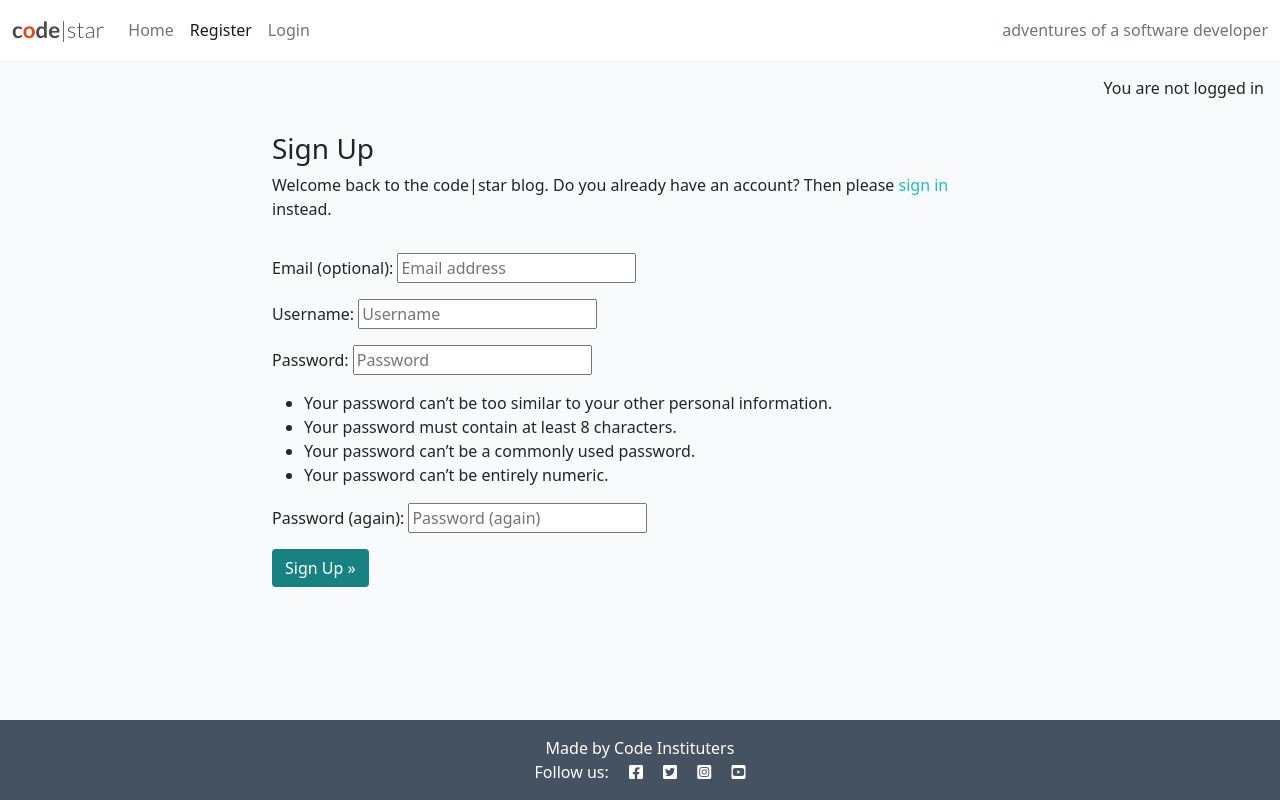
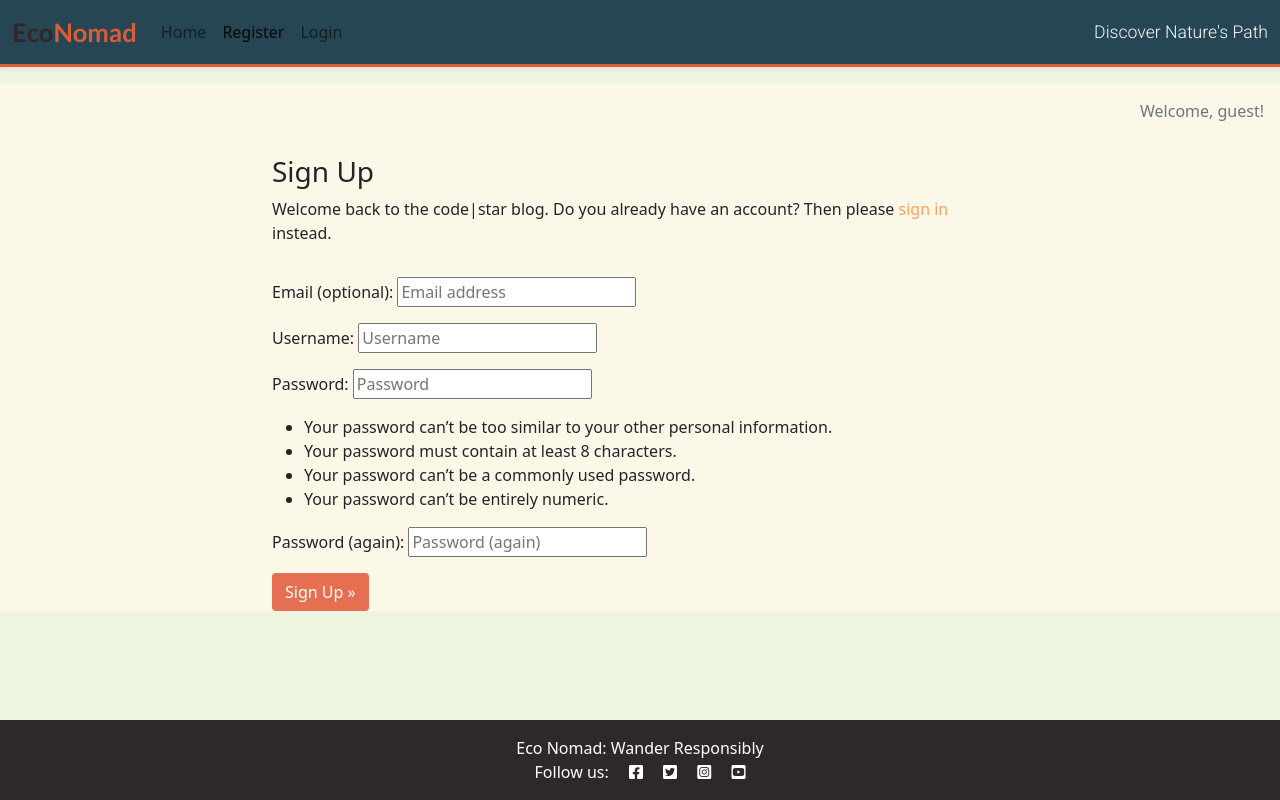
Before and after one commit to Florajenner/eco-nomad, a Django app: page /accounts/signup/ in a window 1280 px wide. Run offline with Django 4.2, Linux system fonts and the light colour scheme.

Commit message:
update css styling

```diff
--- a/static/css/style.css
+++ b/static/css/style.css
@@ -1,37 +1,49 @@
 body {
-    background-color: #F9FAFC;
+    background-color: #EDF5E1;
 }
 
 .brand {
-    font-family: Lato, sans-serif;
-    font-size: 1.4rem;
+    font-family: 'Lato', sans-serif;
+    font-size: 1.6rem;
     font-weight: 700;
-    color: #4A4A4F;
+    color: #2E282A;
 }
 
-.red-o {
-    color: #E84610;
+.earth-tone {
+    color: #D95D39;
 }
 
-.thin {
-    font-weight: 300;
+.navbar {
+    border-bottom: 3px solid #D95D39;
+    background-color: #264653;
+}
+
+.navbar-text {
+    font-family: 'Roboto', sans-serif;
+    font-size: 1.1rem;
+    color: #F4A261;
+}
+
+.main-bg {
+    background-color: #EDF5E1;
 }
 
 .light-bg {
-    background-color: #fff;
+    background-color: #FCF8E8;
 }
 
-.dark-bg {
-    background-color: #445261;
+.earth-tone-bg {
+    background-color: #2E282A;
 }
 
-.main-bg {
-    background-color: #F9FAFC;
+.dark-green {
+    background-color: #264653;
 }
 
 .card {
-    border: none;
-    background-color: transparent;
+    border: 2px solid #F4A261;
+    background-color: #FCF8E8;
+    box-shadow: 0 4px 8px rgba(0, 0, 0, 0.2);
 }
 
 .image-container {
@@ -43,7 +55,7 @@ body {
     bottom: 5%;
     min-width: 30%;
     left: -2px;
-    background-color: #188181;
+    background-color: #E76F51;
 }
 
 .scale {
@@ -64,98 +76,62 @@ body {
     display: inline-block;
     height: 33vh;
     width: 100%;
+    background-color: #264653;
 }
 
 .masthead-text {
-    background-color: #445261;
+    background-color: #2E282A;
     color: white;
     position: relative;
 }
 
-.masthead-image {
-    position: relative;
-    overflow: hidden;
-}
-
-.masthead-image:after {
-    content: "";
-    position: absolute;
-    top: 0;
-    right: 90%;
-    height: 100%;
-    width: 150%;
-    background: #445261;
-    -webkit-transform: skew(15deg);
-    -moz-transform: skew(15deg);
-    transform: skew(15deg);
-    z-index: 100;
-}
-
 .post-link {
     text-decoration: none;
-    color: #445261;
+    color: #264653;
 }
 
 .post-link:hover,
 .page-link {
-    color: #E84610;
-}
-
-.post-title {
-    margin-top: 10%;
-    margin-left: 5%;
-}
-
-.post-subtitle {
-    margin-left: 5%;
-    color: lightgray;
+    color: #D95D39;
 }
 
 .btn-signup,
 .btn-edit {
-    background-color: #188181;
+    background-color: #E76F51;
     color: #fff;
 }
 
 .btn-signup:hover,
 .btn-signup:active {
     background-color: #fff;
-    color: #23BBBB;
+    color: #E76F51;
 }
 
 .link {
-    color: #23BBBB;
+    color: #F4A261;
     text-decoration: none;
 }
 
 .link:hover,
 .link:active {
-    color: #445261;
+    color: #264653;
     text-decoration: underline;
 }
 
 .btn-like {
-    color: #E84610;
+    color: #D95D39;
     border: none;
     background: transparent;
 }
 
 .btn-delete {
     color: #fff;
-    background: #E84610;
+    background: #D95D39;
 }
 
 .btn-like:hover,
 .btn-like:active {
-    color: #E84610;
+    color: #D95D39;
     background: transparent;
     border: none;
 }
-
-.faded {
-    color: rgb(172, 175, 175);
-}
-
-.approval {
-    color: rgb(222, 146, 168);
-}
--- a/templates/base.html
+++ b/templates/base.html
@@ -5,12 +5,11 @@
 {% url 'account_signup' as signup_url %}
 {% url 'account_logout' as logout_url %}
 
-
 <!DOCTYPE html>
 <html class="h-100" lang="en">
 
 <head>
-    <title>CodeStar Blog</title>
+    <title>Eco Nomad Blog</title>
     <meta name="viewport" content="width=device-width, initial-scale=1" />
 
     <!-- Google Fonts CSS -->
@@ -32,10 +31,11 @@
 <body class="d-flex flex-column h-100 main-bg">
 
     <!-- Navigation -->
-    <nav class="navbar navbar-expand-lg navbar-light bg-white">
+    <nav class="navbar navbar-expand-lg navbar-light bg-dark-green shadow-sm">
         <div class="container-fluid">
-            <a class="navbar-brand" href="{% url 'home' %}"><span class="brand">c<span class="red-o">o</span>de<span
-                        class="thin">|star</span></span></a>
+            <a class="navbar-brand" href="{% url 'home' %}">
+                <span class="brand">Eco<span class="earth-tone">Nomad</span></span>
+            </a>
             <button class="navbar-toggler" type="button" data-bs-toggle="collapse" data-bs-target="#navbarText"
                 aria-controls="navbarText" aria-expanded="false" aria-label="Toggle navigation">
                 <span class="navbar-toggler-icon"></span>
@@ -45,7 +45,6 @@
                     <li class="nav-item">
                         <a class="nav-link {% if request.path == home_url %}active{% endif %}" aria-current="page"
                             href="{% url 'home' %}">Home</a>
-                    </li>
                     </li>
                     {% if user.is_authenticated %}
                     <li class="nav-item">
@@ -63,14 +62,15 @@
                     </li>
                     {% endif %}
                 </ul>
-                <span class="navbar-text text-muted">
-                    adventures of a software developer
+                <span class="navbar-text text-light">
+                    Discover Nature's Path
                 </span>
             </div>
         </div>
     </nav>
-     <!-- displaying Django messages -->
-    <div class="container">
+
+    <!-- Displaying Django messages -->
+    <div class="container mt-3">
         <div class="row">
             <div class="col-md-8 offset-md-2">
                 {% for message in messages %}
@@ -82,25 +82,26 @@
             </div>
         </div>
     </div>
-    <main class="flex-shrink-0 main-bg">
+
+    <main class="flex-shrink-0 light-bg">
         {% if user.is_authenticated %}
-        <p class="text-end m-3">You are logged in as {{ user }}</p>
+        <p class="text-end m-3 text-muted">Welcome, {{ user }}!</p>
         {% else %}
-        <p class="text-end m-3">You are not logged in</p>
+        <p class="text-end m-3 text-muted">Welcome, guest!</p>
         {% endif %}
 
         {% block content %}
         <!-- Content Goes here -->
         {% endblock content %}
-
     </main>
 
     <!-- Footer -->
-    <footer class="footer mt-auto py-3 dark-bg">
+    <footer class="footer mt-auto py-3 earth-tone-bg">
         <p class="m-0 text-center text-white">
-      {% block copyright %}Made by Code Instituters{% endblock copyright %}
-</p>
-        <p class="m-0 text-center text-white">Follow us: <i class="fab fa-facebook-square ms-3"></i>
+            {% block copyright %}Eco Nomad: Wander Responsibly{% endblock %}
+        </p>
+        <p class="m-0 text-center text-white">Follow us:
+            <i class="fab fa-facebook-square ms-3"></i>
             <i class="fab fa-twitter-square ms-3"></i>
             <i class="fab fa-instagram-square ms-3"></i>
             <i class="fab fa-youtube-square ms-3"></i>
@@ -109,7 +110,7 @@
 
     <script src="https://cdn.jsdelivr.net/npm/bootstrap@5.0.1/dist/js/bootstrap.bundle.min.js"
         integrity="sha384-gtEjrD/SeCtmISkJkNUaaKMoLD0//ElJ19smozuHV6z3Iehds+3Ulb9Bn9Plx0x4" crossorigin="anonymous">
-        </script>
+    </script>
 
     {% block extras %}
     {% endblock %}
```
Also changed, not shown: 2 other files.
